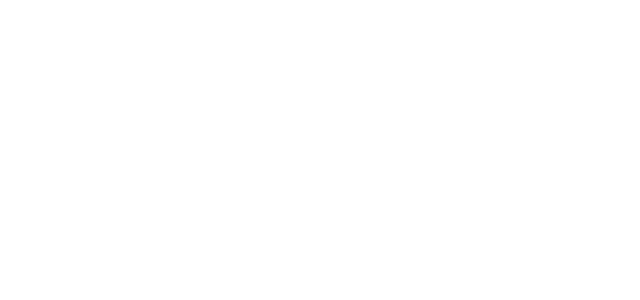
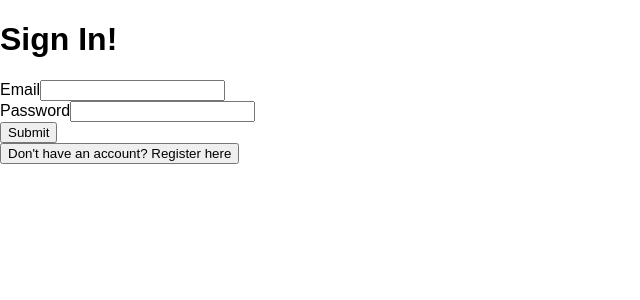
Before and after one commit to wsaffran/stock-market-app, a React (Create React App) app in the folder client/: page /auth in a window 1280 px wide. Shown: the top 300 px of the page, without its empty margins (0-640 px from the left). Built offline with nearby package versions, Linux system fonts and the light colour scheme; the HTML template or start-up script is replaced by a standard one.

Commit message:
token implementation

```diff
--- a/client/src/App.js
+++ b/client/src/App.js
@@ -1,19 +1,46 @@
 import React from 'react';
-import { BrowserRouter, Route, Switch } from 'react-router-dom'
+import { BrowserRouter, Route, Redirect, Switch } from 'react-router-dom'
 import './App.css';
 
 import AuthPage from './components/Auth'
+import AuthContext from './context/auth-context'
 
-function App() {
+class App extends React.Component {
+
+  state = {
+    token: null,
+    userId: null
+  }
+
+  login = (token, userId) => {
+    this.setState({ token: token, userId: userId })
+  }
+
+  logout = () => {
+    this.setState({ token: null, userId: null })
+  }
+
+  render() {
     return (
       <BrowserRouter>
+        <AuthContext.Provider
+          value={{
+            token: this.state.token,
+            userId: this.state.userId,
+            login: this.login,
+            logout: this.logout
+          }}>
           <Switch>
-        <Route exact path="/" component={AuthPage} />
-        <Route path="/portfolio" component={null} />
-        <Route path="/transactions" component={null} />
+            {this.state.token && <Route path="/portfolio" component={null} />}
+            {this.state.token && <Route path="/transactions" component={null} />}
+            {!this.state.token && <Route path="/auth" component={AuthPage} />}
+            {this.state.token && <Redirect from="/" to="/portfolio" />}
+            {!this.state.token && <Redirect from="/" to="/auth" />}
           </Switch>
+        </AuthContext.Provider>
       </BrowserRouter>
     );
   }
+}
 
 export default App;
--- a/client/src/components/Register.js
+++ b/client/src/components/Register.js
@@ -13,9 +13,7 @@
     })
   }
 
-  handleSubmit = (event) => {
-    event.preventDefault()
-
+  handleSubmit = () => {
     if (this.state.email.trim().length === 0 || this.state.password.trim().length === 0 || this.state.name.trim().length === 0) {
       return
     }
--- a/client/src/components/SignIn.js
+++ b/client/src/components/SignIn.js
@@ -1,10 +1,13 @@
 import React, { Component } from 'react'
+import AuthContext from '../context/auth-context'
 
 class SignIn extends Component {
   state = {
     email: '',
     password: ''
   }
+
+  static contextType = AuthContext
 
   handleChange = (event) => {
     this.setState({
@@ -24,6 +27,7 @@
         {
           login(email: "${this.state.email}", password: "${this.state.password}") {
             token
+            userId
           }
         }
       `
@@ -43,7 +47,9 @@
       return res.json()
     })
     .then(resData => {
-      console.log(resData);
+      if (resData.data.login.token) {
+        this.context.login(resData.data.login.token, resData.data.login.userId)
+      }
     })
     .catch(console.log)
   }
--- /dev/null
+++ b/client/src/context/auth-context.js
@@ -0,0 +1,8 @@
+import React from 'react'
+
+export default React.createContext({
+  token: null,
+  userId: null,
+  login: (token, userId) => {},
+  logout: () => {}
+})
```
Lines whose indentation alone changed are shown as unchanged.
